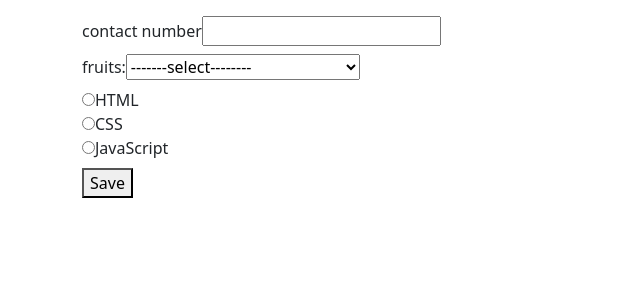
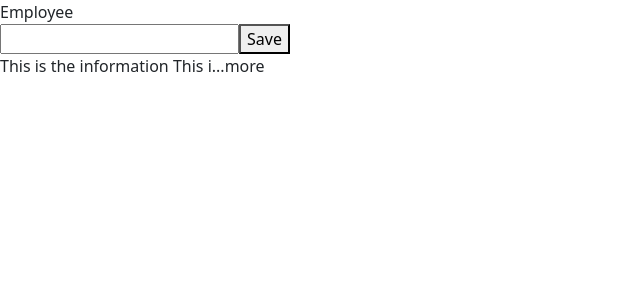
Before and after one commit to 55saga55/React-Main, a React (Create React App) app: page / in a window 1280 px wide. Shown: the top 300 px of the page, without its empty margins (0-640 px from the left). Built offline with nearby package versions, Linux system fonts and the light colour scheme.

Commit message:
this is changes

```diff
--- a/src/UseReducer/MyUseReducer.js
+++ b/src/UseReducer/MyUseReducer.js
@@ -91,6 +91,15 @@ export default function MyUseReducer() {
                     onChange={myChange} />
             </div>
             <div className='my-2'>
+
+
+                <label htmlFor="">contact Name</label>
+                <input type="tel" name='item1'
+
+                    value={input.item1}
+                    onChange={myChange} />
+            </div>
+            <div className='my-2'>
                 <label htmlFor="">fruits:</label>
                 <select
                     name='dropdown'
@@ -113,25 +122,36 @@ export default function MyUseReducer() {
                 <label for="javascript">JavaScript</label>
             </div>
 
-
-
-            <button onClick={mySave}>Save</button>
+             <button onClick={mySave}>Save</button>
 
             {
                 data.map((element, index) => {
 
-                    return (<div>{element.item}{" "}
-                        {element.dropdown}{" "}
-                        {element.fav_language}{" "}
-                        {element.vehicle}
-                        <button onClick={() => {
+                    return (<div>
+                        <table>
+                            <tr>
+                            <th>contact-no</th>
+                            <th>contact-name</th>
+                            <th>dropdown</th>
+                            <th>language</th>
+                            <th>delete</th>
+                            <th>update</th>
+                            </tr>
+                            <tr>
+                                <td> {element.item}</td>
+                                <td> {element.item1}</td>
+                                <td>{element.dropdown}</td>
+                                <td>{element.fav_language}</td>
+                                <td> <button onClick={() => {
                             myDelete(index)
-                        }}>Delete</button>
-
+                        }}>Delete</button></td>
+                        <td>
                         <button onClick={() => {
                             edit(index)
-                        }}>Edit</button>
-                    </div>)
+                        }}>Edit</button></td>
+                            </tr>
+                        </table>
+                 </div>)
                 })
 
             }
--- /dev/null
+++ b/src/example/Ex1.js
@@ -0,0 +1,23 @@
+import React from 'react'
+
+ function Ex1(data) {
+
+    console.log(data);
+  return (
+    <div>Employee</div>
+  )
+}
+
+//HOC conecpt
+export default React.memo(Ex1
+    ,(prev,current)=> {
+
+//    console.log("pre "+ JSON.stringify(prev).length);
+//    console.log("current "+ JSON.stringify(current).length);
+
+    if(prev.data.length === current.data.length)
+    {
+        return true;
+    }
+
+});
--- /dev/null
+++ b/src/example/Ex2.js
@@ -0,0 +1,41 @@
+import React, { useCallback, useEffect, useState } from 'react'
+// import Employee from './Employee';
+// import MyDisplayInformation from './MyDisplayInformation';
+import Ex1 from './Ex1';
+import Ex3 from './Ex3';
+export default function Ex2() {
+
+    const [name,setName] = useState("");
+
+    const [obj,setiobj] = useState({})
+
+    const [data,setData]= useState([]);
+
+    const manageData = ()=> {
+
+        setData([...data, name]);
+    }
+
+
+
+    const mydelete = ()=> {
+         return false;
+    }
+  return (
+    <div>
+        <Ex1  data= {{data}} >
+
+        </Ex1>
+
+        <input type="text"  value={name} onChange={(e)=> {
+            setName(e.target.value)
+        }}/>
+
+        <button onClick={manageData}>Save</button>
+
+        <Ex3 text="This is the information This is the infromation This is the informnation This is the information"/>
+
+
+    </div>
+  )
+}
--- /dev/null
+++ b/src/example/Ex3.js
@@ -0,0 +1,30 @@
+import React, { useMemo, useState } from 'react'
+
+export default function Ex3({text}) {
+
+
+    const [showmore,setShowmore] = useState(false);
+
+
+    const myClick = ()=> {
+
+        setShowmore(!showmore);
+    }
+
+    const truncateText = useMemo(() => {
+        console.log("this is the calculatingthis is the calculatingthis is the calculatingthis is the calculatingthis is the calculatingthis is the calculatingthis is the calculating");
+      return text.slice(0, 30).concat('...');
+    },[text]);
+
+
+
+  return (
+    <div>
+        <p onClick={myClick}>
+        {truncateText}
+        {showmore ? 'less' : 'more'}
+        </p>
+
+    </div>
+  )
+}
--- a/src/index.js
+++ b/src/index.js
@@ -2,12 +2,12 @@ import React from 'react';
 import ReactDOM from 'react-dom/client';
 // import DeleteUser from './Fileupload/DeleteUser';
 // import Category from './Fileupload/Category';
-import DisplayCategory from './Fileupload/DisplayCategory';
+// import DisplayCategory from './Fileupload/DisplayCategory';
 // import User from './Fileupload/User';
 // import Login from './Fileupload/Login';
 // import Demo from './React-Bootstrap/Demo';
 import reportWebVitals from './reportWebVitals';
-import MyUseReducer from './UseReducer/MyUseReducer';
+// import MyUseReducer from './UseReducer/MyUseReducer';
 // import './index.css';
 // import App from './App';
 
@@ -31,6 +31,8 @@ import MyUseReducer from './UseReducer/MyUseReducer';
 // import RouterMain from './router/RouterMain';
 // import Login from './Fileupload/Login';
 // import EcommerceRegistration from './Fileupload/FileUpload';
+// import EmployeeData from './example/Ex2/'
+import Ex2 from './example/Ex2'
 
 
 
@@ -60,7 +62,9 @@ root.render(
 {/* <Category/> */}
 {/* <DisplayCategory /> */}
 {/* <DeleteUser /> */}
-<MyUseReducer/>
+{/* <MyUseReducer/> */}
+{/* <EmployeeData /> */}
+<Ex2/>
   </React.StrictMode>
 );
 
```
Also changed, not shown: src/UseMemo/Child.js (added, +8 -0 lines), src/UseMemo/ReactMemo.js (added, +10 -0 lines).
